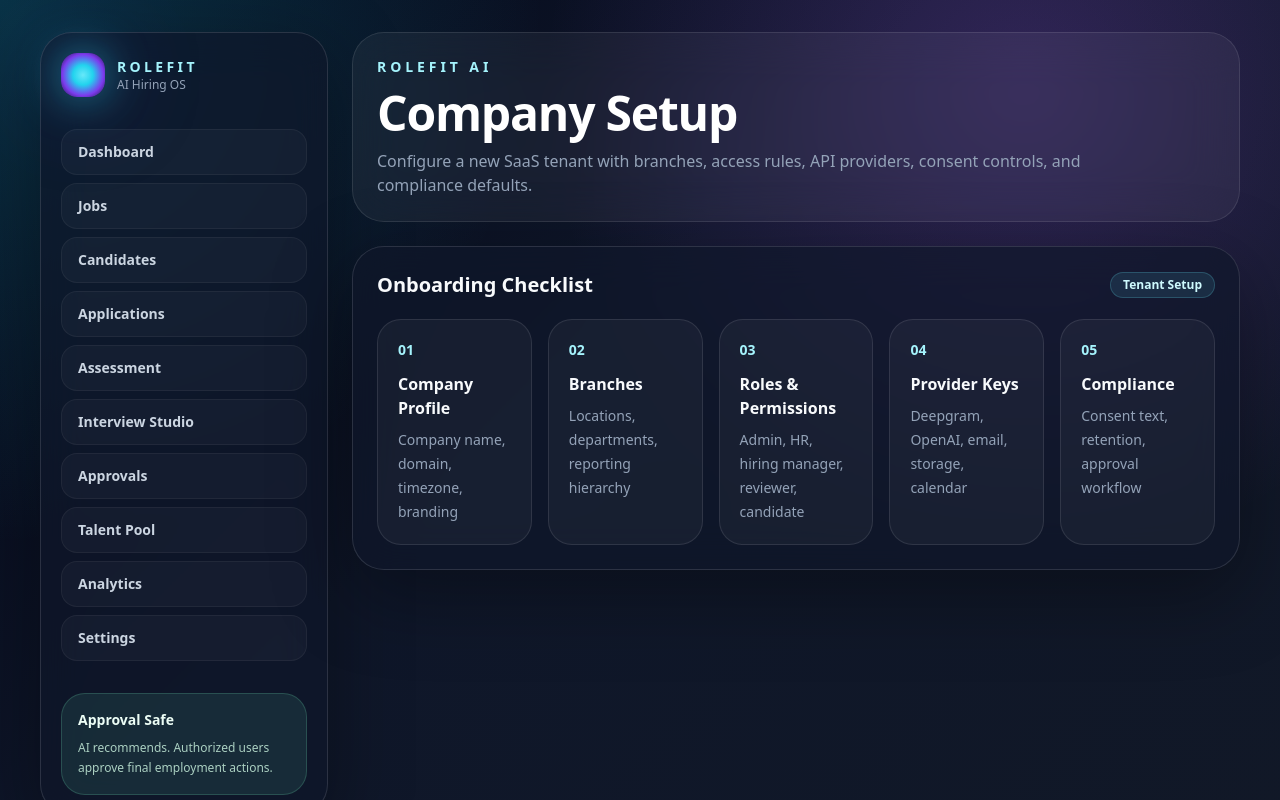
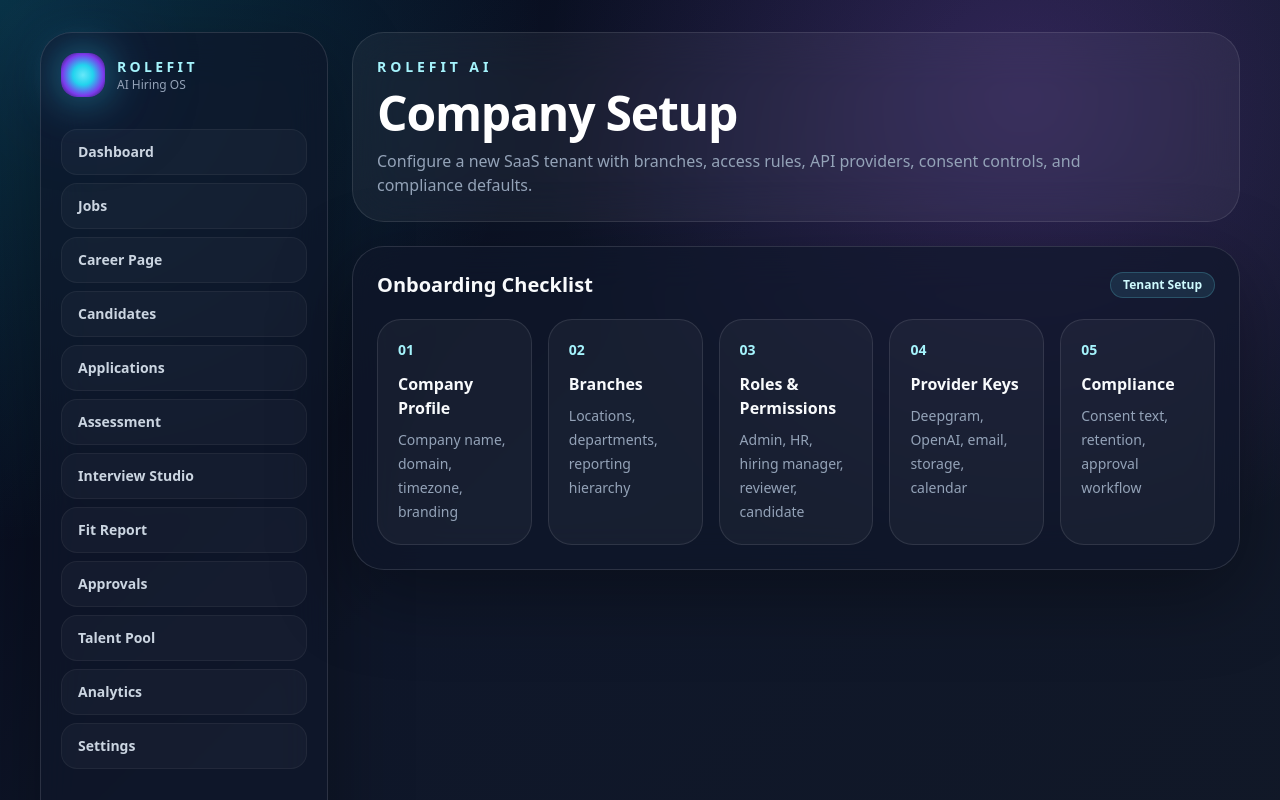
Before and after one commit to shivamgiri-sudo/RoleFit-AI, a Next.js app in the folder frontend/: page /setup in a window 1280 px wide. Shown: the top 800 px of the page. Built offline with nearby package versions, Linux system fonts and the light colour scheme.

Commit message:
Add career and fit report links to app shell

```diff
--- a/frontend/components/AppShell.tsx
+++ b/frontend/components/AppShell.tsx
@@ -3,10 +3,12 @@ import Link from 'next/link';
 const navItems = [
   ['Dashboard', '/dashboard'],
   ['Jobs', '/jobs'],
+  ['Career Page', '/career'],
   ['Candidates', '/candidates'],
   ['Applications', '/applications'],
   ['Assessment', '/assessment'],
   ['Interview Studio', '/voice-interview'],
+  ['Fit Report', '/fit-report'],
   ['Approvals', '/approvals'],
   ['Talent Pool', '/talent-pool'],
   ['Analytics', '/analytics'],
```
